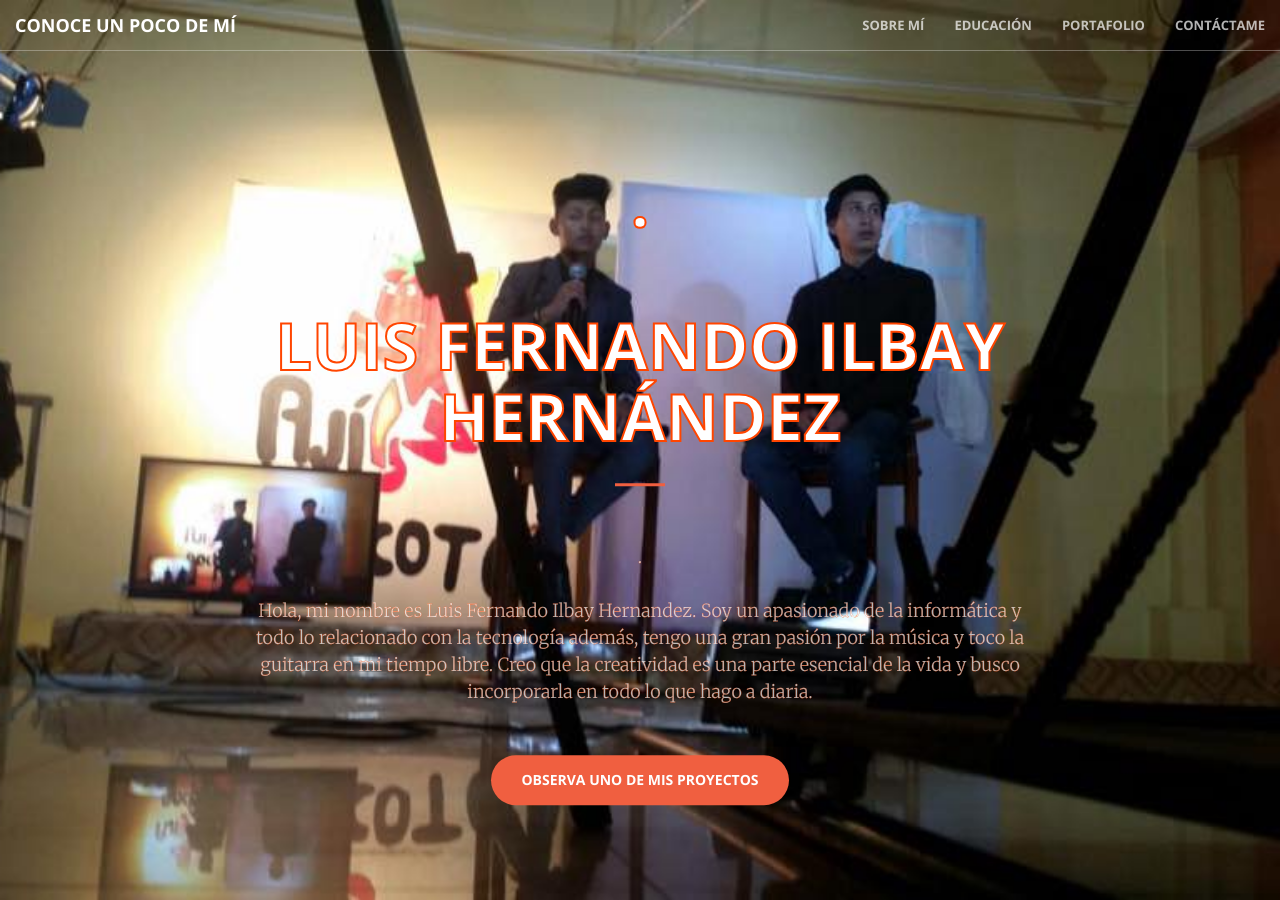
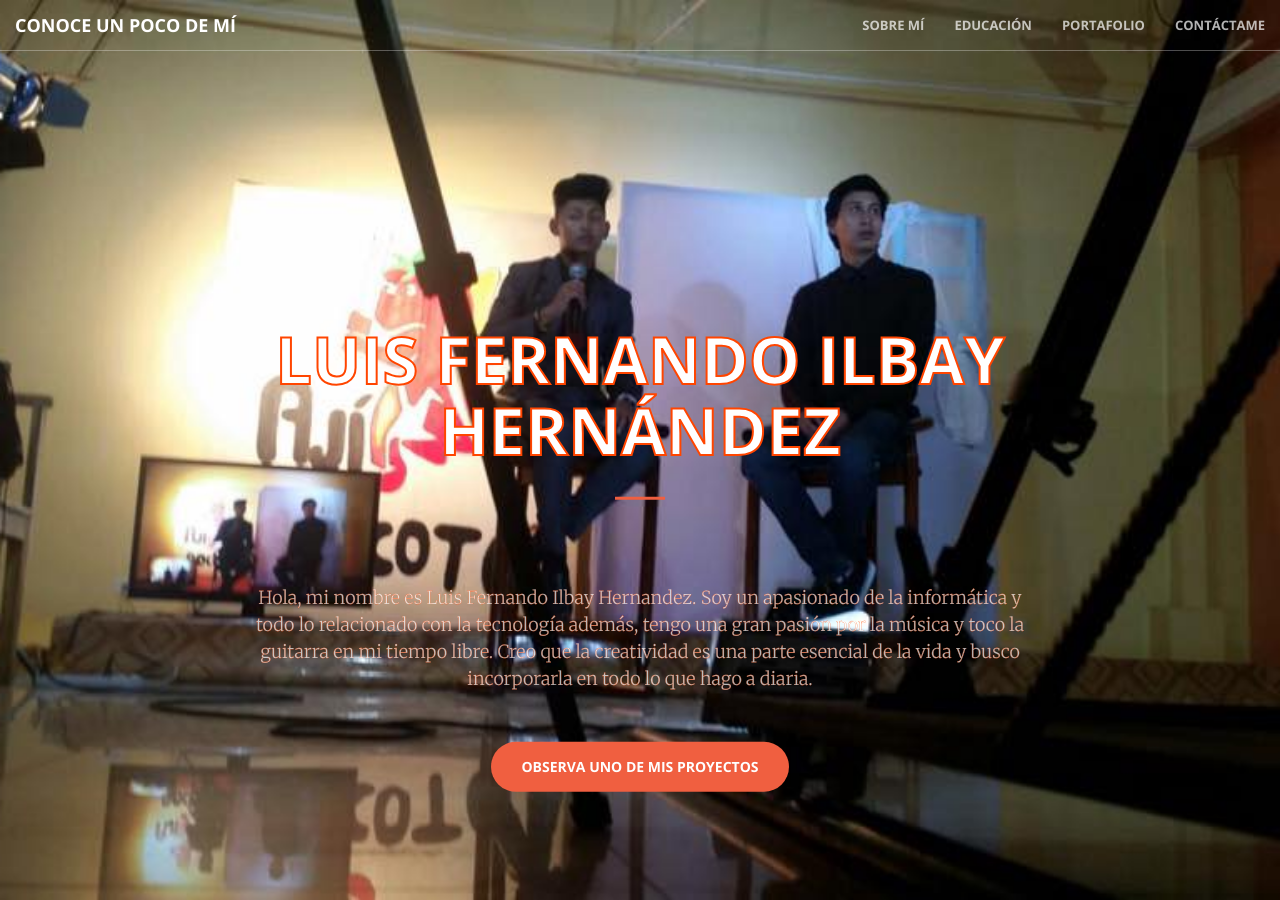
Before and after one commit to lfih-96/lfih-96.github.io, a Jekyll site: the page built from index.html, in a window 1280 px wide and 900 px high. Built offline with Jekyll 4.4.1, drawn with Linux system fonts in a browser that asks for light colours.

Commit message:
Update header.html

```diff
--- a/_includes/header.html
+++ b/_includes/header.html
@@ -1,12 +1,11 @@
 <header>
     <div class="header-content">
         <div class="header-content-inner">
-            <h1 id="headerh1"><br>.
+            <h1 id="headerh1"><br>
                 <br>
                 <br>LUIS FERNANDO ILBAY HERNÁNDEZ</h1>
             <hr>
-            <p id="headerp"> <br>.
-                <br>
+            <p id="headerp"> <br>
                 <br>Hola, mi nombre es Luis Fernando Ilbay Hernandez. Soy un apasionado de la informática y todo lo relacionado con la tecnología además, tengo una gran pasión por la música y toco la guitarra en mi tiempo libre. Creo que la creatividad es una parte esencial de la vida y busco incorporarla en todo lo que hago a diaria.</p>
             <a href="https://drive.google.com/file/d/1227l1vFmNjmx38fSVXjeDp_bxAILpDs-/view?usp=share_link" class="btn btn-primary btn-xl page-scroll">Observa uno de mis proyectos</a>
         </div>
```
